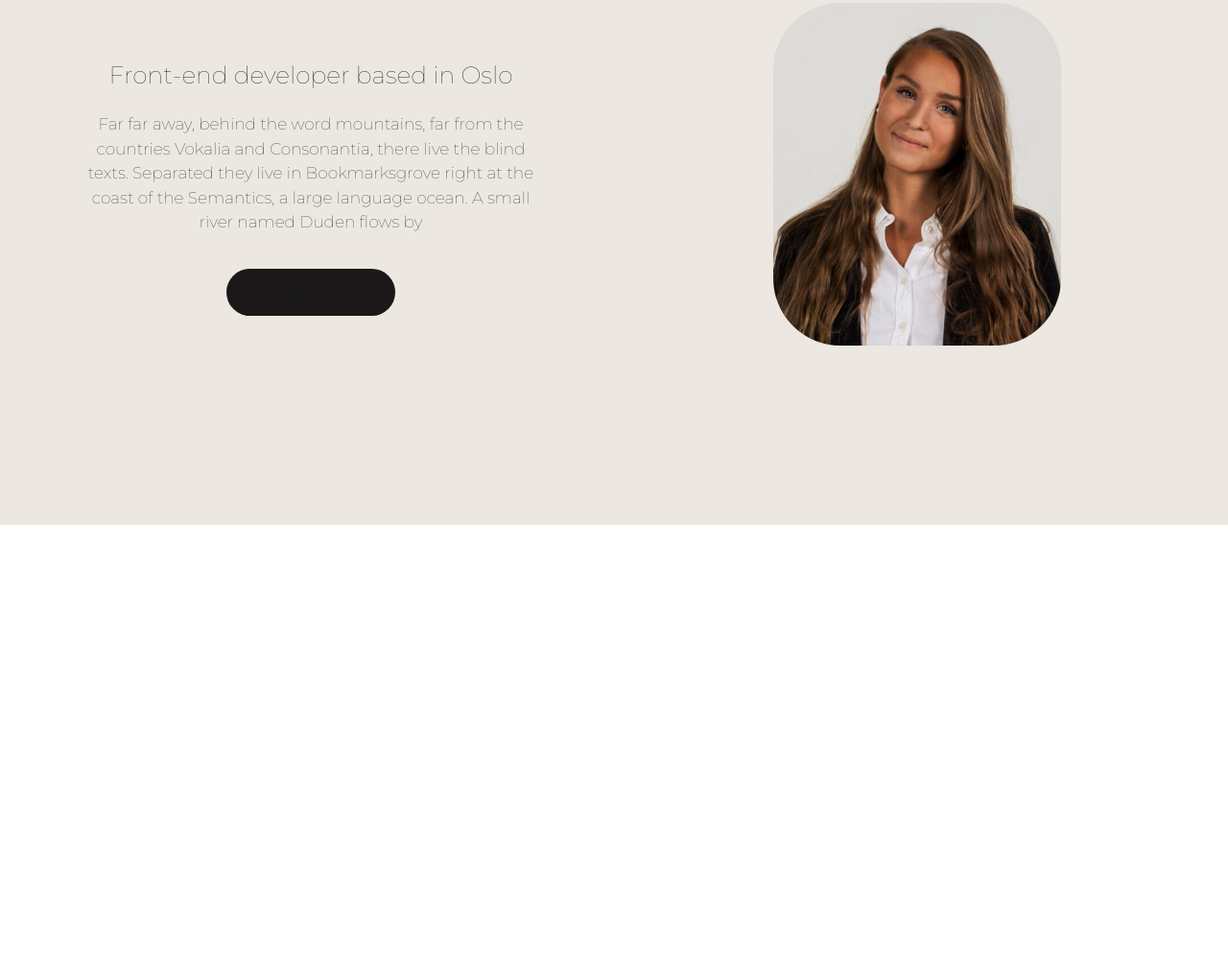
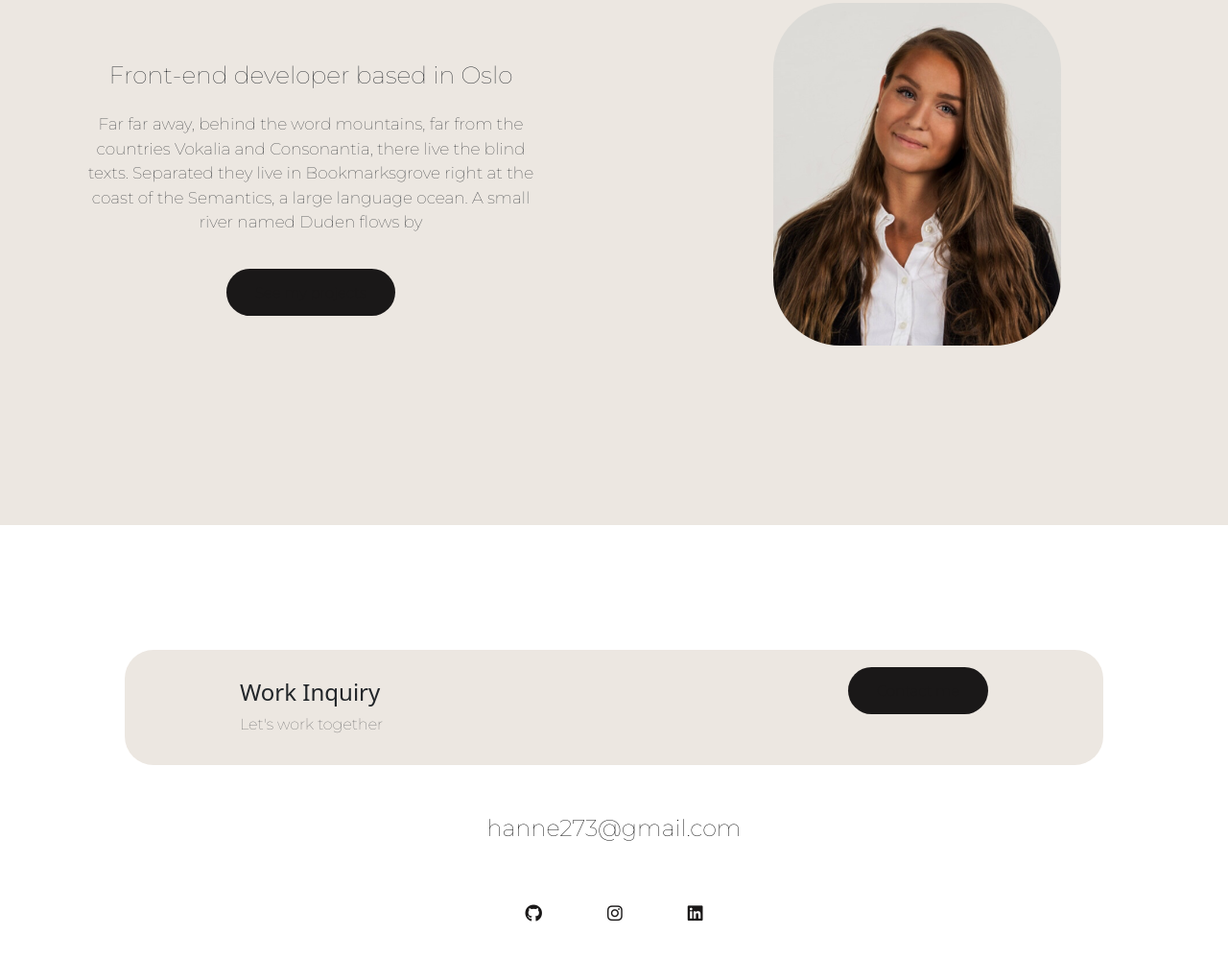
Before and after one commit to hannethorud/Portfolio-project, a plain HTML site: page about.html in a window 1280 px wide. Shown: the part 432-1430 px from the top of the page at 96% size. Before the commit the page ends 979 px from the top, so only its background shows below. Drawn offline with nearby package versions, Linux system fonts and the light colour scheme; a web font is replaced by a local one.

Commit message:
Added footer

```diff
--- a/about.html
+++ b/about.html
@@ -43,7 +43,7 @@
         <a href="about.html"> About</a>
       </li>
       <li>
-        <a href="work.html"> Work</a>
+        <a href="portfolio.html"> Work</a>
       </li>
       <li>
         <a href="contact.html"> Contact</a>
@@ -75,5 +75,35 @@
         </div>
       </div>
     </div>
+    <footer>
+      <div class="contact-box justify-content-between mb-5 d-none d-md-flex">
+        <div>
+          <h4>Work Inquiry</h4>
+          <p class="text-muted">Let's work together</p>
+        </div>
+        <div>
+          <a href="contact.html" class="contactme-button"> Contact me </a>
+        </div>
+      </div>
+      <div class="d-flex justify-content-center mb-5">
+        <a href="mailto:hanne273@gmail.com" class="email-link">
+          hanne273@gmail.com
+        </a>
+      </div>
+      <div class="social-links d-flex justify-content-center">
+        <a href="https://www.github.com/hannethorud" target="_blank">
+          <i class="fab fa-github"></i>
+        </a>
+        <a href="https://www.instragram.com/hannethorud" target="_blank">
+          <i class="fab fa-instagram"></i>
+        </a>
+        <a
+          href="https://www.LinkedIn.com/hanne-s-thorud-32064bb2"
+          target="_blank"
+        >
+          <i class="fab fa-linkedin"></i>
+        </a>
+      </div>
+    </footer>
   </body>
 </html>
```
Also changed, not shown: contact.html (+30 -0 lines), portfolio.html (+30 -0 lines).
